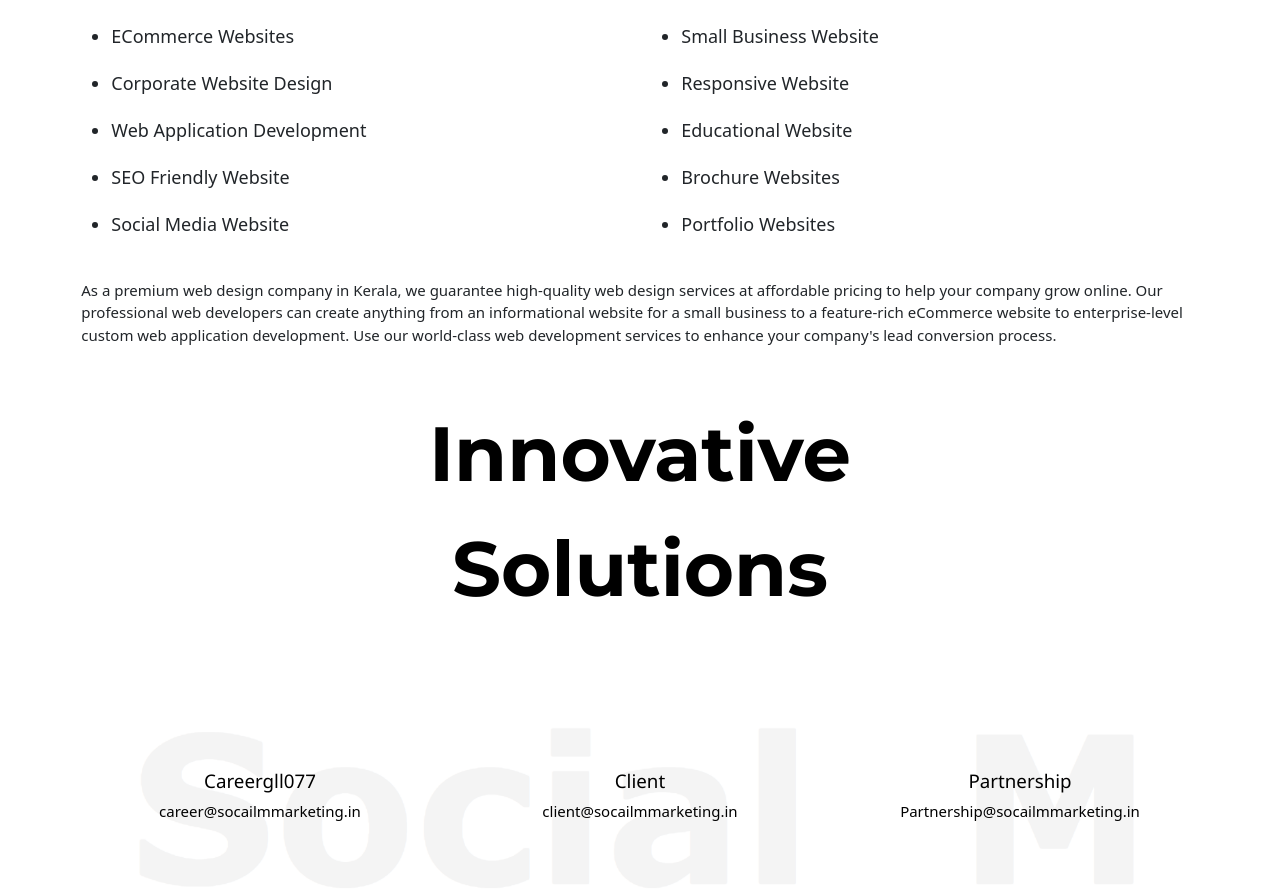
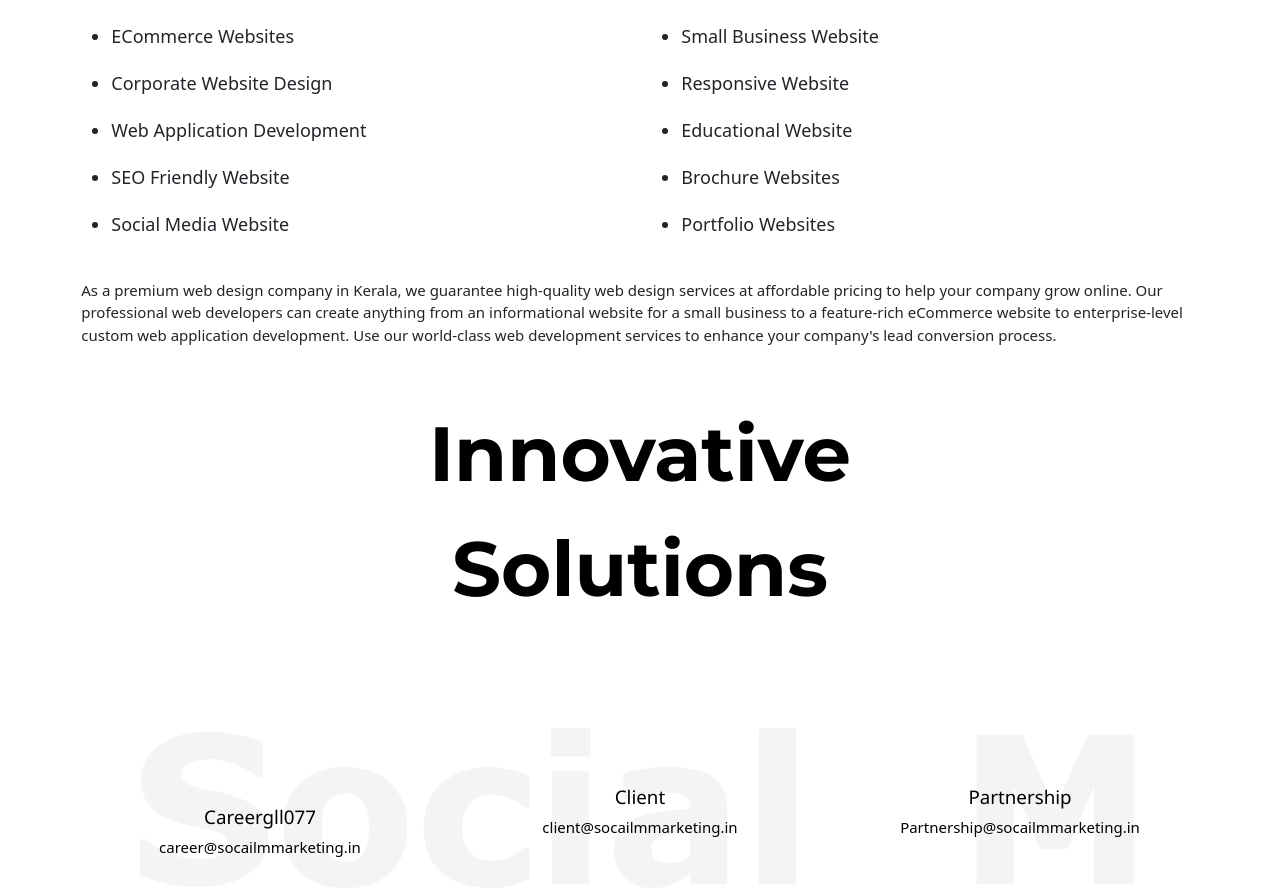
Before and after one commit to vishak369/recovery_code, a plain HTML site: page service_webdevelopment.html in a window 1280 px wide. Shown: the part 2012-2908 px from the top of the page. Drawn offline with nearby package versions, Linux system fonts and the light colour scheme.

Commit message:
june 19 office second...,

```diff
--- a/service_webdevelopment.html
+++ b/service_webdevelopment.html
@@ -221,9 +221,9 @@
     <div style="padding-top: 49px;"  class="hireus">
         <img class="socialimage" style="width: 100%;" src="socialm2.png" alt="">
 
-        <div style="padding-bottom: 32px;" class="container ccvv">
+        <div style="" class="container ccvv">
           <div class="row  " style="text-align: center;padding-top: 50px;">
-            <div style="padding-top: 40px;" class="col-md-4">
+            <div style="padding-top: 60px;" class="col-md-4">
 
               <div style="color: black;" class="">
                 <h5 style="padding-top: px;">Careergll077</h5>
```
